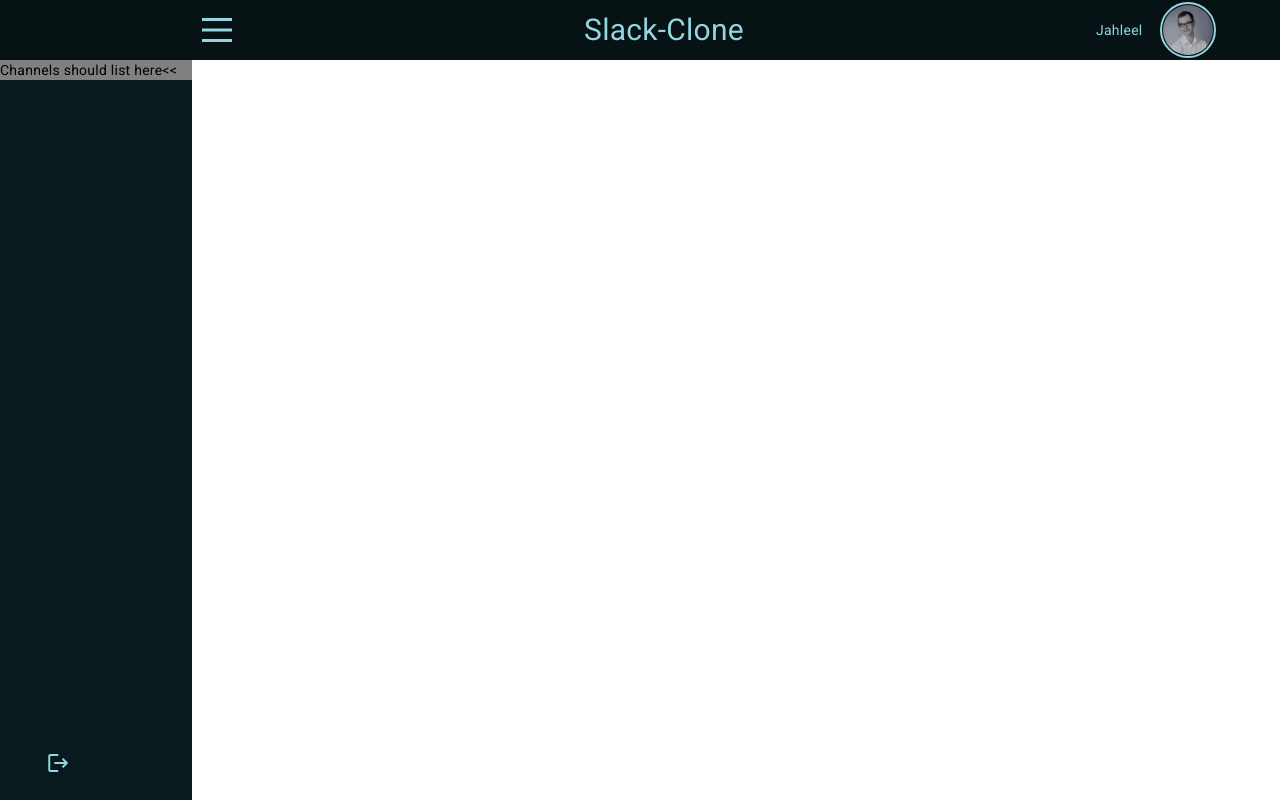
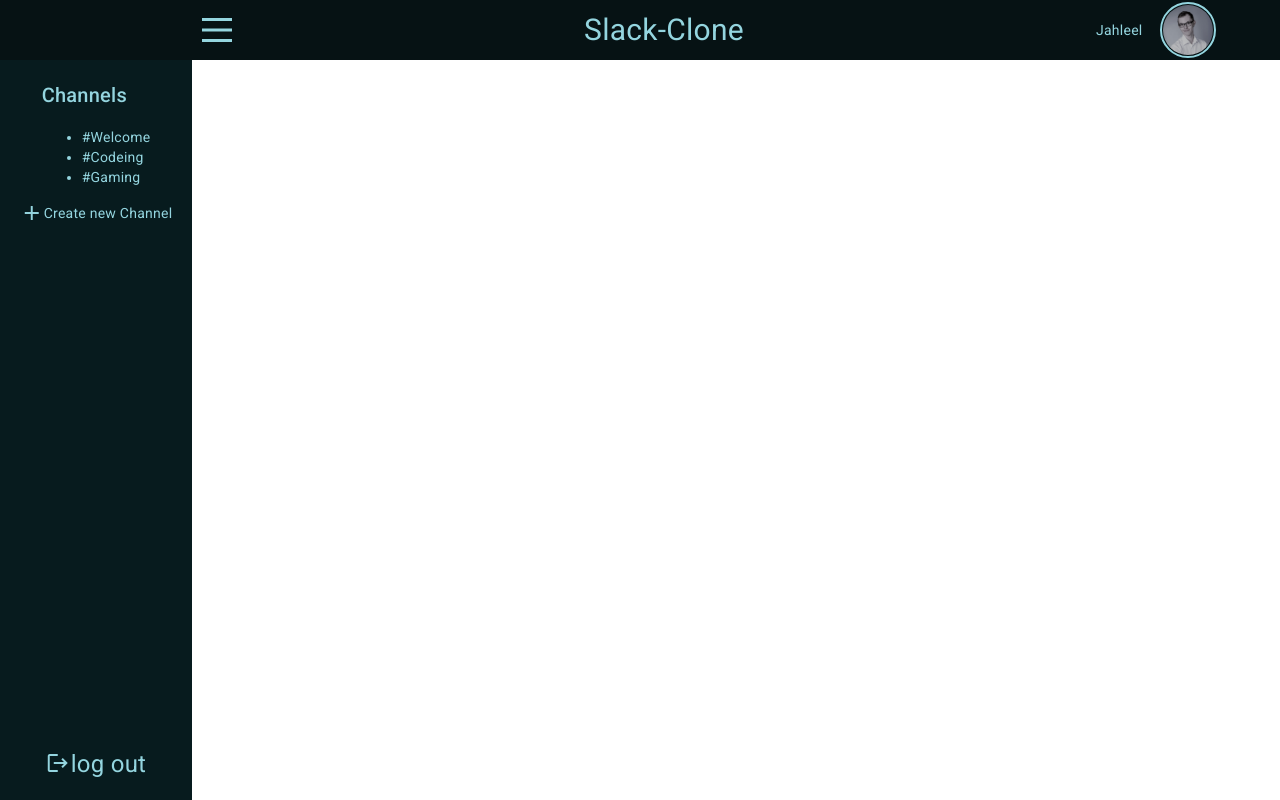
Before and after one commit to Kev4493/slack-clone, an Angular app: page /chat in a window 1280 px wide. Built offline with nearby package versions, Linux system fonts and the light colour scheme.

Commit message:
save changes

```diff
--- a/src/app/components/channels/channels.component.html
+++ b/src/app/components/channels/channels.component.html
@@ -1,4 +1,8 @@
 <div class="channel-list">
-
-Channels should list here<<
+    <h2>Channels</h2>
+    <ul class="channel-list">
+        <li>#Welcome</li>
+        <li>#Codeing</li>
+        <li>#Gaming</li>
+    </ul>
 </div>
--- a/src/app/components/navbar/navbar.component.html
+++ b/src/app/components/navbar/navbar.component.html
@@ -1,12 +1,16 @@
 <div class="navbar">
     <div class="side-menu-icon">
-        <button class="menu" (click)="toggleMenu()" onclick="this.classList.toggle('opened');this.setAttribute('aria-expanded', this.classList.contains('opened'))" aria-label="Main Menu">
+        <button class="menu" (click)="toggleMenu()"
+            onclick="this.classList.toggle('opened');this.setAttribute('aria-expanded', this.classList.contains('close'))"
+            aria-label="Main Menu">
             <svg height="50" viewBox="0 0 100 100">
-              <path class="line line1" d="M 20,29.000046 H 80.000231 C 80.000231,29.000046 94.498839,28.817352 94.532987,66.711331 94.543142,77.980673 90.966081,81.670246 85.259173,81.668997 79.552261,81.667751 75.000211,74.999942 75.000211,74.999942 L 25.000021,25.000058"/>
-              <path class="line line2" d="M 20,50 H 80"/>
-              <path class="line line3" d="M 20,70.999954 H 80.000231 C 80.000231,70.999954 94.498839,71.182648 94.532987,33.288669 94.543142,22.019327 90.966081,18.329754 85.259173,18.331003 79.552261,18.332249 75.000211,25.000058 75.000211,25.000058 L 25.000021,74.999942"/>
+                <path class="line line1"
+                    d="M 20,29.000046 H 80.000231 C 80.000231,29.000046 94.498839,28.817352 94.532987,66.711331 94.543142,77.980673 90.966081,81.670246 85.259173,81.668997 79.552261,81.667751 75.000211,74.999942 75.000211,74.999942 L 25.000021,25.000058" />
+                <path class="line line2" d="M 20,50 H 80" />
+                <path class="line line3"
+                    d="M 20,70.999954 H 80.000231 C 80.000231,70.999954 94.498839,71.182648 94.532987,33.288669 94.543142,22.019327 90.966081,18.329754 85.259173,18.331003 79.552261,18.332249 75.000211,25.000058 75.000211,25.000058 L 25.000021,74.999942" />
             </svg>
-          </button>
+        </button>
     </div>
     <div class="logo">
         <img src="">
--- a/src/app/components/navbar/navbar.component.ts
+++ b/src/app/components/navbar/navbar.component.ts
@@ -6,11 +6,9 @@ import { Component } from '@angular/core';
   styleUrls: ['./navbar.component.scss']
 })
 export class NavbarComponent {
-
   menuIsOpen = false;
-
   toggleMenu() {
     this.menuIsOpen = true;
-    console.log(this.menuIsOpen);
+    console.log();
   }
 }
--- a/src/app/components/side-menu/side-menu.component.html
+++ b/src/app/components/side-menu/side-menu.component.html
@@ -1,7 +1,11 @@
-<div class="side-nav">
+<div class="side-nav"> <!--  [ngClass]="!menuIsOpen ? 'd-none' : 'active'"> -->
+
     <div class="channel-list">
-
         <app-channels></app-channels>
+        <div class="create-channel">
+            <mat-icon>add</mat-icon>
+            <span>Create new Channel</span>
+        </div>
     </div>
     <div class="log-out">
         <span class="material-icons">logout</span>
--- a/src/app/components/side-menu/side-menu.component.scss
+++ b/src/app/components/side-menu/side-menu.component.scss
@@ -12,10 +12,21 @@
 
 .channel-list {
     display: flex;
+    align-items: center;
     flex-direction: column;
     max-height: var(--m50p);
+    margin-top: var(--m10p);
     width: 100%;
-    background-color: gray;
+    color: var(--bg-second);
+}
+
+.create-channel {
+    display: flex;
+    align-items: center;
+
+    &:hover {
+        cursor: pointer;
+    }
 }
 
 .log-out {
@@ -32,11 +43,11 @@
 
     p {
         color: var(--bg-second);
-        margin-top: 50px;
+        margin-top: 3px;
+        margin-left: 1px;
     }
 }
 
 .material-icons {
     color: var(--bg-second);
-
 }
--- a/src/app/components/side-menu/side-menu.component.ts
+++ b/src/app/components/side-menu/side-menu.component.ts
@@ -1,10 +1,12 @@
 import { Component } from '@angular/core';
+//import { NavbarComponent } from './components/navbar/navbar.component';
 
 @Component({
   selector: 'app-side-menu',
   templateUrl: './side-menu.component.html',
   styleUrls: ['./side-menu.component.scss']
 })
+
 export class SideMenuComponent {
 
 }
--- a/src/styles.scss
+++ b/src/styles.scss
@@ -1,10 +1,21 @@
-also das /* You can add global styles to this file, and also import other style files */
+also das
+/* You can add global styles to this file, and also import other style files */
 
 * {
     margin: 0;
     padding: 0;
     font-family: Roboto, "Helvetica Neue", sans-serif;
 }
+
+//CLASSES
+.d-none {
+    display: none !important;
+}
+
+.active {
+    display: flex !important;
+}
+
 
 //COLOR
 :root {
@@ -36,5 +47,13 @@ also das /* You can add global styles to this file, and also import other style
     --fs-xl: 24px;
     --fs-hl: 30px;
 }
-html, body { height: 100%; }
-body { margin: 0; font-family: Roboto, "Helvetica Neue", sans-serif; }
+
+html,
+body {
+    height: 100%;
+}
+
+body {
+    margin: 0;
+    font-family: Roboto, "Helvetica Neue", sans-serif;
+}
```
